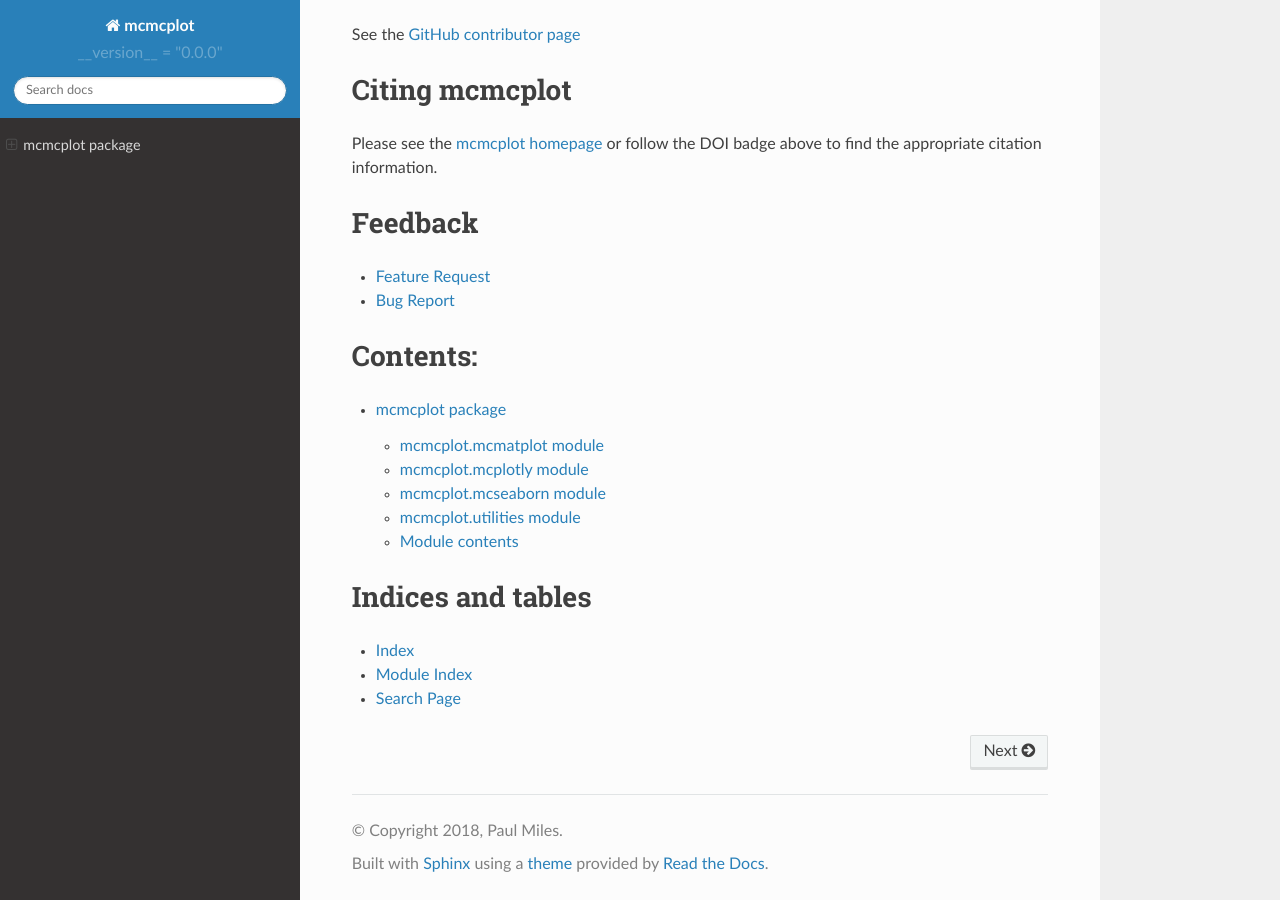
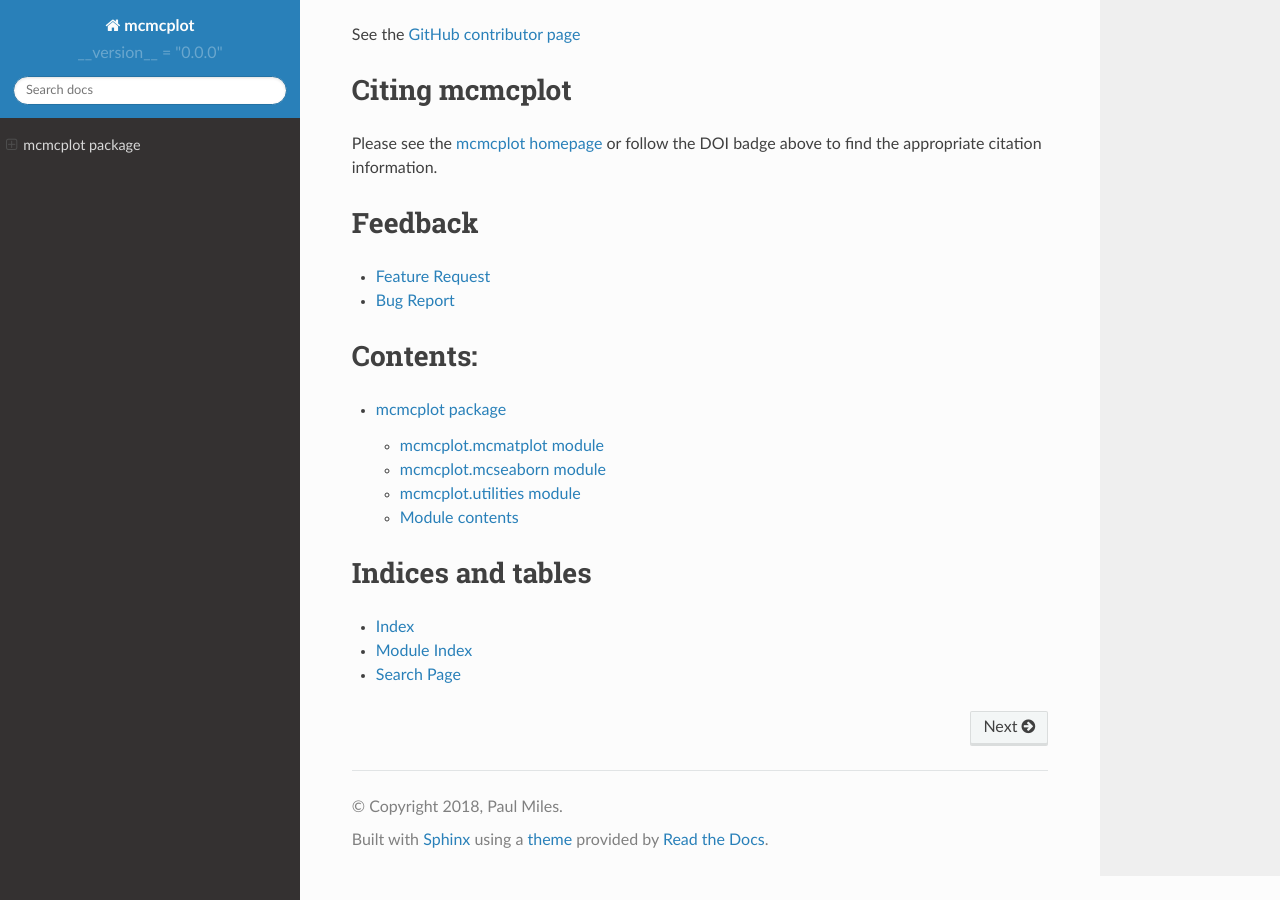
Before and after one commit to prmiles/mcmcplot, a Sphinx documentation site: the page built from doc/source/index.rst, in a window 1280 px wide and 900 px high, scrolled down 1138 px. Built offline with Sphinx 7.4.7 and the Read the Docs theme 2.0.0, drawn with Linux system fonts in a browser that asks for light colours; formulas are drawn with MathJax 3.

Commit message:
removed reference to mcplotly

```diff
--- a/doc/source/mcmcplot.rst
+++ b/doc/source/mcmcplot.rst
@@ -5,14 +5,6 @@ mcmcplot.mcmatplot module
 -------------------------
 
 .. automodule:: mcmcplot.mcmatplot
-    :members:
-    :undoc-members:
-    :show-inheritance:
-
-mcmcplot.mcplotly module
-------------------------
-
-.. automodule:: mcmcplot.mcplotly
     :members:
     :undoc-members:
     :show-inheritance:
```
